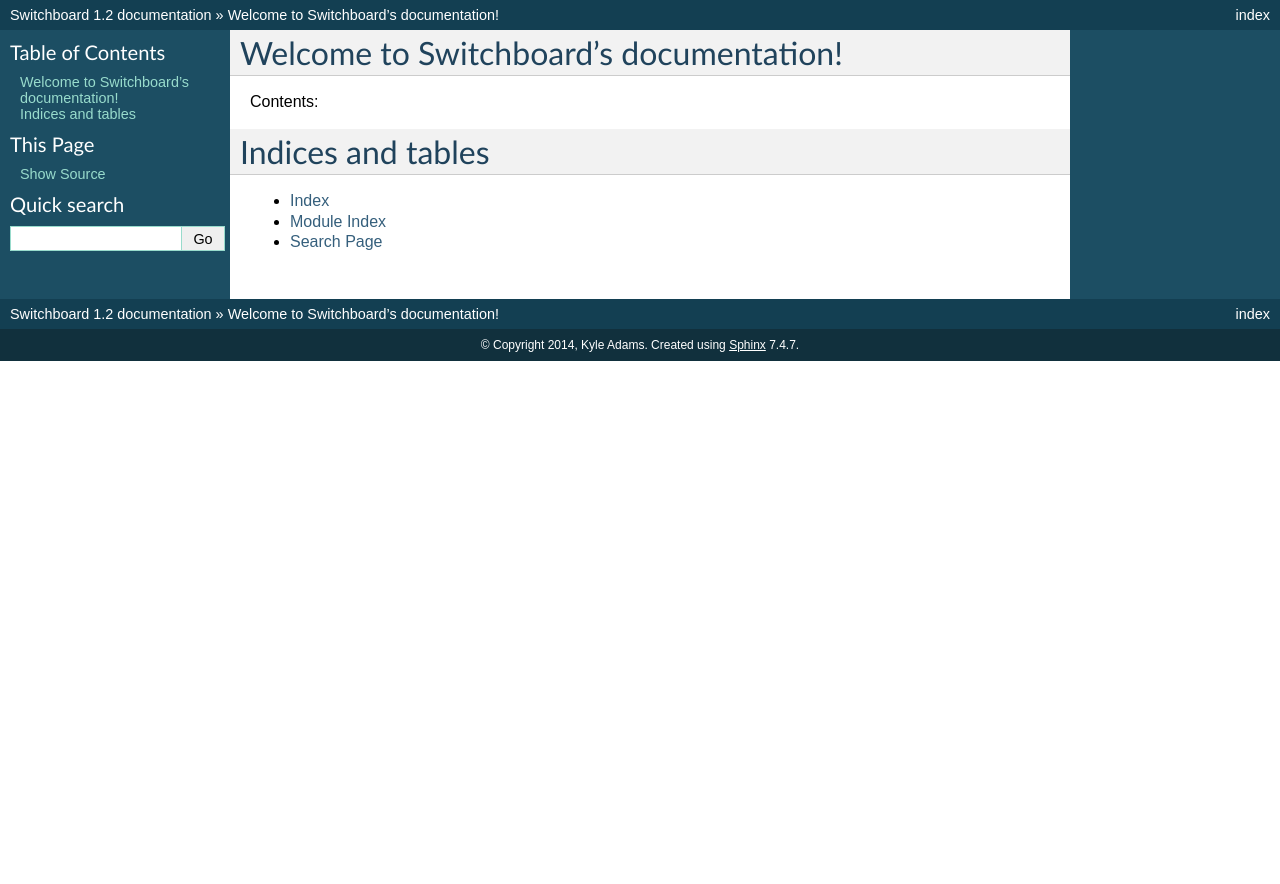
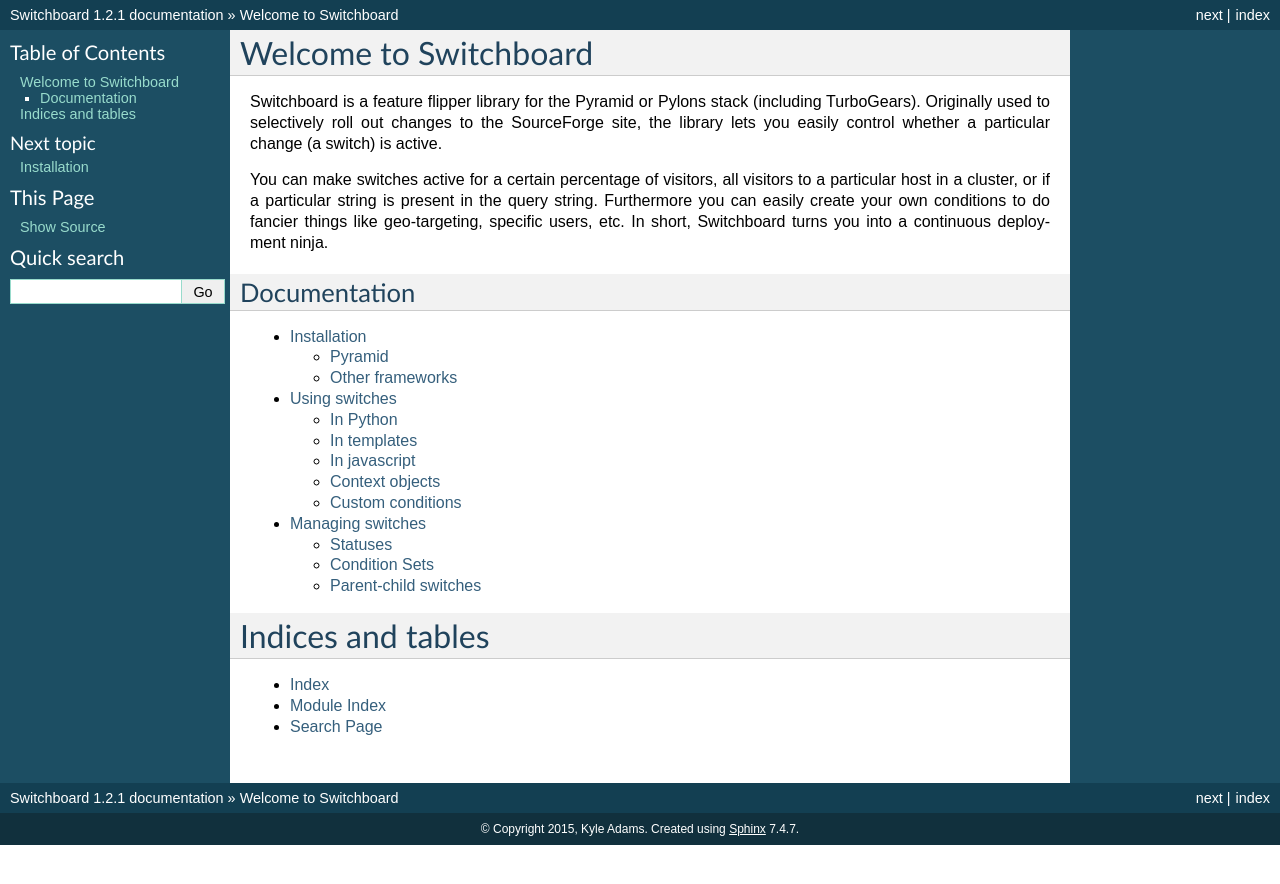
Before and after one commit to switchboardpy/switchboard, a Sphinx documentation site: the page built from docs/index.rst, in a window 1280 px wide. Shown: the top 884 px of the page. Built offline with Sphinx 7.4.7, drawn with Linux system fonts in a browser that asks for light colours; some of the changed lines change nothing that is shown.

Commit message:
Put docs in place.

```diff
--- a/docs/conf.py
+++ b/docs/conf.py
@@ -44,7 +44,7 @@
 
 # General information about the project.
 project = u'Switchboard'
-copyright = u'2014, Kyle Adams'
+copyright = u'2015, Kyle Adams'
 
 # The version info for the project you're documenting, acts as replacement for
 # |version| and |release|, also used in various other places throughout the
@@ -53,7 +53,7 @@
 # The short X.Y version.
 version = '1.2'
 # The full version, including alpha/beta/rc tags.
-release = '1.2'
+release = '1.2.1'
 
 # The language for content autogenerated by Sphinx. Refer to documentation
 # for a list of supported languages.
--- a/docs/index.rst
+++ b/docs/index.rst
@@ -3,14 +3,27 @@
    You can adapt this file completely to your liking, but it should at least
    contain the root `toctree` directive.
 
-Welcome to Switchboard's documentation!
-=======================================
+Welcome to Switchboard
+======================
 
-Contents:
+Switchboard is a feature flipper library for the Pyramid or Pylons stack
+(including TurboGears). Originally used to selectively roll out changes to the
+SourceForge site, the library lets you easily control whether a particular
+change (a switch) is active.
+
+You can make switches active for a certain percentage of visitors, all
+visitors to a particular host in a cluster, or if a particular string is
+present in the query string. Furthermore you can easily create your own
+conditions to do fancier things like geo-targeting, specific users, etc.
+In short, Switchboard turns you into a continuous deployment ninja.
+
+Documentation
+-------------
 
 .. toctree::
    :maxdepth: 2
 
+   user-documentation
 
 
 Indices and tables
--- /dev/null
+++ b/docs/user-documentation.rst
@@ -0,0 +1,425 @@
+.. _user-documentation:
+
+
+Installation
+=============
+
+Here is a step by step guide on how to install Switchboard. It will help you
+download Switchboard and set it up with your application.
+
+Install Switchboard and its the dependencies using ``pip``::
+
+    pip install switchboard
+
+Next we need to bootstrap Switchboard within your application. The best approach
+depends on which application framework you're using.
+
+Pyramid
+-------
+
+Switchboard has a pyramid add-on available to make pyramid setup easier::
+
+    pip install pyramid_switchboard
+
+Once the dependency is in place, there are several ways to make sure that
+``pyramid_switchboard`` is active and Switchboard is up and running. They are
+all equivalent.
+
+1. Add ``pyramid_switchboard`` to the ``pyramid.includes`` section of your
+   application's main configuration section::
+
+    [app:main]
+    ...
+    pyramid.includes = pyramid_switchboard
+
+2. Use the ``includeme`` function via `config.include`::
+
+    config.include('pyramid_switchboard')
+
+3. Optionally setup the ``switchboard.template_helpers.is_active`` helper
+   function. It can be used with the template engine to make it easier to
+   reference switches in the template. For example, if Jinja is being used,
+   the following lines in the ``production.ini`` will add the helper as a
+   test_::
+
+    jinja2.tests =
+        active = switchboard.template_helpers.is_active
+
+   This configuration makes checking switches very easy in Jinja templates::
+
+    {% if 'foo' is active %}
+    ... do something ...
+    {% else %}
+    ... do something else ...
+    {% endif %}
+
+
+Once activated, Switchboard's dashboard is accessible at ``/_switchboard/`` and
+switches can now be used in the code.
+
+Other frameworks
+----------------
+
+Switchboard is compatible with any application framework that uses WebOb_ as the
+underlying request/response library. Even if a plugin/add-on doesn't exist,
+Switchboard can still be setup manually.
+
+Configuration
+^^^^^^^^^^^^^
+
+The first step is to configure switchboard in your application's config file.
+Switchboard has only a handful of settings, none of which are required:
+
++------------------------------+-------------+--------------------------------+
+| Key                          | Default     | Description                    |
++==============================+=============+================================+
+| switchboard.mongo_host       | localhost   | The host for MongoDB.          |
++------------------------------+-------------+--------------------------------+
+| switchboard.mongo_port       | 27017       | The port for MongoDB.          |
++------------------------------+-------------+--------------------------------+
+| switchboard.mongo_db         | switchboard | The database name.             |
++------------------------------+-------------+--------------------------------+
+| switchboard.mongo_collection | switches    | The collection name.           |
++------------------------------+-------------+--------------------------------+
+| switchboard.internal_ips     |             | Comma-delimited list of IPs.   |
++------------------------------+-------------+--------------------------------+
+
+Note that the "switchboard" prefix for the setting keys is also optional; more
+on that in the `Initializing`_ section below.
+
+Initializing
+^^^^^^^^^^^^
+
+In the application's bootstrap or initialization code, pass the settings into
+Switchboard's ``configure`` method::
+
+    from switchboard import configure
+    ...
+    configure(settings, nested=True)
+
+If the setting keys are *not* prefixed with "switchboard" you can omit the
+``nested=True`` argument.
+
+The dashboard
+^^^^^^^^^^^^^
+
+Once Switchboard is configured, you'll need to setup a view that exposes
+Switchboard's dashboard.
+
+**Really Important Security Note**: Please configure this view so that only
+admins can access it. Switchboard is a powerful tool and should be adequately
+secured.
+
+Switchboard uses Mako to render its templates, so the framework may need to be
+configured to load the Mako_ engine.
+
+Routing
+^^^^^^^
+
+Choose a URL within the application to use as Switchboard's root route; this
+will be referred to as ``SWITCHBOARD_ROOT``. Additonal routes underneath
+``SWITCHBOARD_ROOT`` will also need to be setup:
+
+* ``SWITCHBOARD_ROOT/``
+* ``SWITCHBOARD_ROOT/add``
+* ``SWITCHBOARD_ROOT/update``
+* ``SWITCHBOARD_ROOT/status``
+* ``SWITCHBOARD_ROOT/delete``
+* ``SWITCHBOARD_ROOT/add_condition``
+* ``SWITCHBOARD_ROOT/remove_condition``
+* ``SWITCHBOARD_ROOT/history``
+
+Views
+^^^^^
+
+Depending on the framework, a view or controller will need to be created to
+handle the routes above. Switchboard includes an example_ of integrating with
+`Bobo <http://bobo.digicool.com/en/latest/>`_, a lightweight framework that
+uses WebOb_. This class will need to do the following:
+
+* Provide handlers for all of the `Routing`_.
+* Define the output (HTML or JSON) for each handler.
+* Wrap Switchboard's ``switchboard.admin.controllers.CoreAdminController``.
+
+Implement methods within the view class to handle each of the routes below.
+They should delegate to the corresponding function in ``CoreAdminController``
+and render the specified output.
+
++---------------------------------------+--------+-------------------------------------------+
+| Route                                 | Output | Template                                  |
++=======================================+========+===========================================+
+| ``SWITCHBOARD_ROOT/``                 | HTML   | ``switchboard.admin.templates.index.mak`` |
++---------------------------------------+--------+-------------------------------------------+
+| ``SWITCHBOARD_ROOT/add``              | JSON   | NA                                        |
++---------------------------------------+--------+-------------------------------------------+
+| ``SWITCHBOARD_ROOT/update``           | JSON   | NA                                        |
++---------------------------------------+--------+-------------------------------------------+
+| ``SWITCHBOARD_ROOT/status``           | JSON   | NA                                        |
++---------------------------------------+--------+-------------------------------------------+
+| ``SWITCHBOARD_ROOT/delete``           | JSON   | NA                                        |
++---------------------------------------+--------+-------------------------------------------+
+| ``SWITCHBOARD_ROOT/add_condition``    | JSON   | NA                                        |
++---------------------------------------+--------+-------------------------------------------+
+| ``SWITCHBOARD_ROOT/remove_condition`` | JSON   | NA                                        |
++---------------------------------------+--------+-------------------------------------------+
+| ``SWITCHBOARD_ROOT/history``          | JSON   | NA                                        |
++---------------------------------------+--------+-------------------------------------------+
+
+For more details, please look through the example_ code. Once the views are
+defined you should be able to start using switches in your code:
+
+Post-request cleanup
+^^^^^^^^^^^^^^^^^^^^
+
+The last thing to setup is to trigger an event when the request is finished.
+Switchboard needs to cleanup some caching data; if this event is not triggered,
+changes to the switches will not propogate out without server restarts.
+Depending on the framework's architecture, invoking something at the end of a
+request may mean creating some sort of WSGI middleware, or implementing an
+event handler. For example, as WSGI middleware::
+
+    from webob import Request
+    from switchboard.signals import request_finished
+
+    class SwitchboardMiddleware(object):
+
+        def __init__(self, app):
+            self.app = app
+
+        def __call__(self, environ, start_response):
+            req = resp = None
+            try:
+                req = Request(environ)
+                resp = req.get_response(self.app)
+                return resp(environ, start_response)
+            finally:
+                self._end_request(req)
+
+        def _end_request(self, req):
+            if req:
+                # Notify Switchboard that the request is finished
+                request_finished.send(req)
+
+
+Using switches
+==============
+
+Once Switchboard is up and running within the application, it's time to begin
+using switches within the code. By default, Switchboard is set to autocreate
+switches, which means that a switch just needs to be checked in code and if
+it doesn't exist it will be created and disabled by default. A switch is always
+referred to by its key, a string name that is expected to be unique to that
+key.
+
+In Python
+---------
+
+To use in Python code (views, models, etc.), import the operator singleton
+and use the ``is_active`` method to see if the switch is on or not::
+
+    from switchboard import operator
+    ...
+    if operator.is_active('foo'):
+        ... do something ...
+    else:
+        ... do something else ...
+
+If autocreate is on (and it is by default), the 'foo' switch will be
+automatically created and set to disabled the first time it is referenced.
+Activating the switch and controlling exactly when the switch is active,
+are covered in `Managing switches`_.
+
+In templates
+------------
+
+Every templating framework has its own take on how (or even if) logic may be
+used. That said, Switchboard provides some helpers to make things easier. If
+
+In javascript
+-------------
+
+The easiest way to use Switchboard in conjunction with Javascript is to set a
+Javascript flag within your template code and then use that flag within your
+Javascript logic. Using Mako's syntax in the template::
+
+    <%!
+        from switchboard import operator
+    %>
+    <script>
+        window.switches = window.switches || {};
+        % if operator.is_active('foo'):
+        switches.foo = true;
+        % else:
+        switches.foo = false;
+        % endif
+    </script>
+
+In the Javascript::
+
+    if (switches.foo) {
+        ... do something ...
+    } else {
+        ... do something else ...
+    }
+
+Again, this time using Jinja syntax and the Switchboard-provided "active"
+test_::
+
+    <script>
+        window.switches = {};
+        switches.foo = {{ 'true' if 'foo' is active else 'false' }};
+    </script>
+
+Context objects
+---------------
+
+Every switch is evaluated (to see if it is active or not) within a particular
+context. By default, that context includes the request object, which allows
+Switchboard to specify conditions such as: "make this switch active only for
+requests with 'foo' in the query string." That said, there may be other
+objects that would be handy to have available in the context. For example, in
+an ecommerce setting, the Product model may have a ``new`` flag. By passing
+the model into the ``is_active`` method, Switchboard can now activate
+switches based on that flag::
+
+    if operator.is_active('foo', my_product):
+
+Any objects passed into the ``is_active`` method after the switch's key will be
+added to the context. Normally when dealing with context objects, a custom
+condition will be required to actually evaluate the switch against that object.
+
+Custom conditions
+-----------------
+
+Switchboard supports custom conditions, allowing application developers to
+adapt switches to their particular needs. Creating a condition typically
+consists of extending `switchboard.conditions.ConditionSet`.
+
+An example: if the application needs to activate switches for visitors from a
+particular country, a custom condition can do the geo lookup on the IP from
+the request and return the country value::
+
+    from switchboard.conditions import ConditionSet, Regex
+    from my_app.geo import country_code_by_addr
+
+    class GeoConditionSet(ConditionSet):
+        countries = Regex()
+
+        def get_namespace(self):
+            return 'geo'
+
+        def get_field_value(self, instance, field_name):
+            if field_name == 'countries':
+                return country_code_by_addr(client_ip())
+
+        def get_group_label(self):
+            return 'Geo'
+
+The first thing in the custom condition is to define the fields that makeup the
+condition. In this case, there is one "countries" field, which is a regex,
+allowing admins to specify criteria like `(US|CA)` (US or Canada). Here are the
+fields supported by Switchboard:
+
+* `switchboard.conditions.Boolean` - used for binary, on/off fields
+* `switchboard.conditions.Choice` - used for multiple choice dropdowns
+* `switchboard.conditions.Range` - used for numeric ranges
+* `switchboard.conditions.Percent` - a special type of range specific to
+  percentages
+* `switchboard.conditions.String` - string matching
+* `switchboard.conditions.Regex` - regex expression matching
+* `switchboard.conditions.BeforeDate` - before a date
+* `switchboard.conditions.OnOrAfterDate` - on or after a date
+
+
+Managing switches
+=================
+
+Switches are managed in the dashboard, which is located at the
+`SWITCHBOARD_ROOT` within the application. The dashboard allows:
+
+* Viewing and searching all switches.
+* Reviewing or auditing a switch's history.
+* Adding, editing, and removing switches.
+* Controlling a switch's status.
+* Setting up condition sets for a switch.
+
+Of all these capabilities, the last two are of the most interest, as the status
+and condition sets determine whether a switch is active.
+
+Statuses
+--------
+
+There are four statuses:
+
+* Inactive - disabled for everyone
+* Selective - active only for matched conditions
+* Inherit - inherit from the parent switch
+* Global - active for everyone
+
+Inactive and global are opposite extremes: the switch is turned on or
+off for everyone. The inherit status is used for `Parent-child switches`_. The
+selective status means that the switch is only active if it passes the
+condition sets.
+
+By default, a switch will be created and set to the inactive status. Typical
+workflow would be to put code using a switch into production. It will be
+autocreated on first reference and thus visible in the dashboard. Once
+visible, the admin can set any desired conditions before finally activating the
+switch by setting it to the proper status.
+
+Condition Sets
+--------------
+
+When a switch is in seletive status, Switchboard checks the
+conditions within the condition set to see if the switch should
+be active. Conditions are criteria such as "10% of all visitors" or
+"only logged in users" that can be applied to the request to see if the
+switch should be active. When a switch is in selective status, it will
+only be active if it meets the conditions in place.
+
+Parent-child switches
+---------------------
+
+Switchboard allows a switch to inherit conditions from a parent, which can be
+useful when you want multiple switches to share a common condition set. To
+setup parent-child relationship, simply prefix the switch with the parent's
+key, using a colon ':' as the separator. You can create parent-child
+relationships as deep as you want, e.g., `grandparent:parent:child`.
+
+A real world example: using Switchboard to conduct an AB test. AB tests
+have two gates: the first are the visitors who are part of the test, and the
+second is to determine who sees which variant. In this example, 10% of site
+traffic should be in the test, with half (i.e., 5% of traffic) seeing the normal
+(control) A variant and the other half seeing the B variant. The test is setup
+with two switches:
+
+* abtest
+* abtest:B
+
+The `abtest` switch has a "0-10% of traffic" condition set. The `abtest:B`
+switch will inherit from `abtest` and can add its own "0-5% of traffic"
+condition. Half of those in the test will see the B variant, the rest will see
+the control A variant.
+
+Note that you'll still need an additional tool, like
+`Google Analytics Content Experiments`_, to measure conversion within each
+variant, but Switchboard can handle traffic segmentation.
+
+Two potential spots of confusion:
+
+1. Child switches *always* inherit from their parents, even when the child
+   switch's status is set to something other than inherit. An inherit status
+   just means the child switch isn't adding to the parent switch's status.
+
+2. It is also important to note that when a parent switch is disabled, it takes
+   precedence over the statuses of any child switches. On the other hand, if the
+   parent switch is enabled, it can be overriden by the child switch, e.g., if
+   the parent has a global status but the child has an inactive status, the
+   child's inactive wins out.
+
+
+.. _test: http://jinja.pocoo.org/docs/dev/templates/#tests
+.. _example: https://github.com/switchboardpy/switchboard/blob/master/example/server.py
+.. _WebOb: http://www.webob.org/
+.. _Mako: http://makotemplates.org/
+.. _`Google Analytics Content Experiments`: https://support.google.com/analytics/answer/1745147?hl=en
```
Also changed, not shown: 1 other file.
